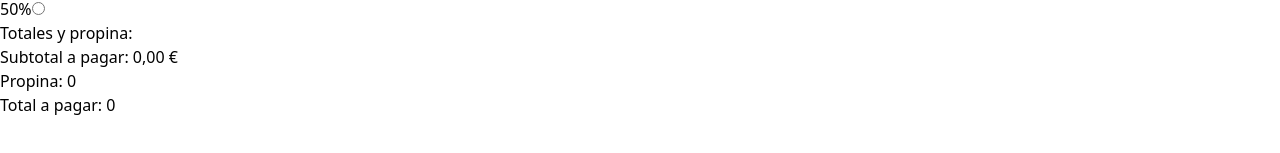
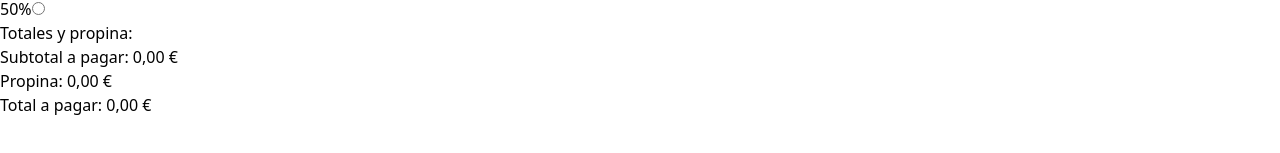
Before and after one commit to jomaroru7/tip-calculator, a React (Vite) app: page / in a window 1280 px wide. Shown: the part 267-420 px from the top of the page. Built offline with nearby package versions, Linux system fonts and the light colour scheme.

Commit message:
Added calcs for tips (using useMemo and useCallback)

```diff
--- a/src/App.tsx
+++ b/src/App.tsx
@@ -37,6 +37,7 @@ function App() {
           />
           <OrderTotals
             order={order}
+            tip={tip}
           />
 
         </div>
--- a/src/components/OrderTotals.tsx
+++ b/src/components/OrderTotals.tsx
@@ -1,27 +1,33 @@
-import { useMemo } from "react"
+import { useMemo, useCallback } from "react"
 import { OrderItem } from "../types"
 import { formatCurrency } from "../helpers"
 
 type OrderTotalsProps = {
     order: OrderItem[]
+    tip: number
 }
 
-export default function OrderTotals({ order }: OrderTotalsProps) {
-    const subtotalAmount = useMemo(() => {
+export default function OrderTotals({ order, tip }: OrderTotalsProps) {
+    const subtotalAmount = useCallback(() => {
         return order.reduce((total, item) => total + (item.quantity * item.price), 0)
     }, [order])
+
+    const tipAmount = useMemo(() => subtotalAmount()*tip, [tip, order])
+    const totalAmount = useCallback(() => subtotalAmount()+tipAmount, [tip, order])
+
+
     return (
         <>
             <div className="space-y-3">
                 <h2 className="font-black text-2xl">Totales y propina:</h2>
                 <p>Subtotal a pagar: {' '}
-                    <span className="font-bold">{formatCurrency(subtotalAmount)}</span>
+                    <span className="font-bold">{formatCurrency(subtotalAmount())}</span>
                 </p>
                 <p>Propina: {' '}
-                    <span className="font-bold">0</span>
+                    <span className="font-bold">{formatCurrency(tipAmount)}</span>
                 </p>
                 <p>Total a pagar: {' '}
-                    <span className="font-bold">0</span>
+                    <span className="font-bold">{formatCurrency(totalAmount())}</span>
                 </p>
             </div>
 
```
